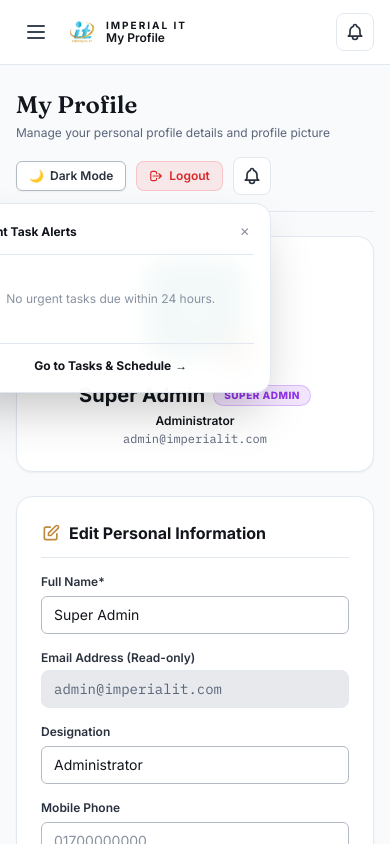
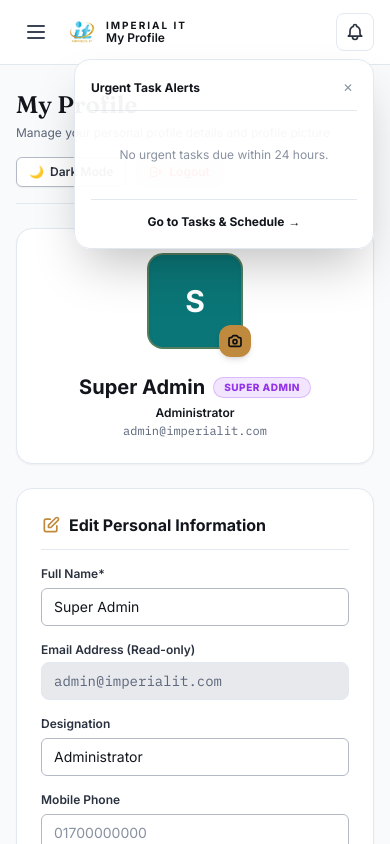
Before and after one commit to hisam84/client-registry, a Next.js app: page /profile in a window 390 px wide. Both pictures are taken after a click on the button 355 px from the left and 32 px from the top of the page. Shown: the top 844 px of the page. Built offline with nearby package versions, Linux system fonts and the light colour scheme; no server answers; the database is empty.

Commit message:
fix-mobile-notification-bell-and-dropdown-alignment

```diff
--- a/src/components/SidebarLayout.tsx
+++ b/src/components/SidebarLayout.tsx
@@ -27,6 +27,7 @@ export function SidebarLayout({
   const [showNotifPopover, setShowNotifPopover] = useState(false);
   const [urgentTasks, setUrgentTasks] = useState<any[]>([]);
   const notifRef = useRef<HTMLDivElement>(null);
+  const mobileNotifRef = useRef<HTMLDivElement>(null);
 
   const pathname = usePathname();
   const router = useRouter();
@@ -82,7 +83,10 @@ export function SidebarLayout({
 
   useEffect(() => {
     function handleClickOutside(e: MouseEvent) {
-      if (notifRef.current && !notifRef.current.contains(e.target as Node)) {
+      const target = e.target as Node;
+      const isOutsideDesktop = !notifRef.current || !notifRef.current.contains(target);
+      const isOutsideMobile = !mobileNotifRef.current || !mobileNotifRef.current.contains(target);
+      if (isOutsideDesktop && isOutsideMobile) {
         setShowNotifPopover(false);
       }
     }
@@ -214,7 +218,7 @@ export function SidebarLayout({
 
         <div className="flex items-center gap-2">
           {/* Mobile Notification Bell */}
-          <div className="relative">
+          <div className="relative md:hidden" ref={mobileNotifRef}>
             <button
               onClick={() => setShowNotifPopover(!showNotifPopover)}
               className="relative p-2 rounded-lg text-slate-700 dark:text-slate-300 hover:bg-slate-100 dark:hover:bg-slate-800 border border-slate-200 dark:border-slate-800 transition-colors"
@@ -229,6 +233,90 @@ export function SidebarLayout({
                 </span>
               )}
             </button>
+
+            {showNotifPopover && (
+              <div className="absolute right-0 top-full mt-2 z-50 w-[300px] sm:w-[340px] rounded-2xl border border-slate-200 dark:border-slate-800 bg-white/95 dark:bg-slate-900/95 p-4 shadow-2xl backdrop-blur-md animate-in fade-in slide-in-from-top-2 duration-150">
+                <div className="flex items-center justify-between border-b border-slate-200 dark:border-slate-800 pb-2.5 mb-3">
+                  <h3 className="text-xs font-bold text-slate-900 dark:text-slate-100 flex items-center gap-1.5">
+                    <span>Urgent Task Alerts</span>
+                    {urgentCount > 0 && (
+                      <span className="bg-red-500/10 text-red-600 dark:text-red-400 text-[10px] px-1.5 py-0.5 rounded font-mono font-bold">
+                        {urgentCount}
+                      </span>
+                    )}
+                  </h3>
+                  <button
+                    onClick={() => setShowNotifPopover(false)}
+                    className="text-xs text-slate-400 hover:text-slate-600 dark:hover:text-slate-200 p-1 rounded-md"
+                  >
+                    ✕
+                  </button>
+                </div>
+
+                {urgentCount === 0 ? (
+                  <div className="py-6 text-center text-xs text-slate-400">
+                    No urgent tasks due within 24 hours.
+                  </div>
+                ) : (
+                  <div className="space-y-2.5 max-h-72 overflow-y-auto pr-1">
+                    {urgentTasks.map((t) => {
+                      const due = new Date(t.dueDate);
+                      const now = new Date();
+                      const diffMs = due.getTime() - now.getTime();
+                      const isOverdue = diffMs < 0;
+                      const instName = t.institution?.instituteName || t.institutionName || "General Task";
+
+                      return (
+                        <div
+                          key={t.id}
+                          className="p-3 rounded-xl border border-slate-100 dark:border-slate-800/80 bg-slate-50/80 dark:bg-slate-950/80 flex items-start justify-between gap-2 shadow-xs"
+                        >
+                          <div className="min-w-0 flex-1">
+                            <div className="flex items-center gap-1.5">
+                              <span className="text-xs font-bold text-slate-900 dark:text-slate-100 truncate">
+                                {t.title}
+                              </span>
+                            </div>
+                            <span className="text-[11px] text-brass-600 dark:text-brass-400 font-medium block truncate mt-0.5">
+                              {instName}
+                            </span>
+                            <span
+                              className={`text-[10px] font-semibold block mt-1 ${
+                                isOverdue
+                                  ? "text-red-500 font-bold"
+                                  : "text-amber-600 dark:text-amber-400"
+                              }`}
+                            >
+                              {isOverdue ? "Overdue" : "Due soon"}:{" "}
+                              {due.toLocaleTimeString([], { hour: "2-digit", minute: "2-digit" })}
+                            </span>
+                          </div>
+
+                          <button
+                            onClick={() => handleQuickComplete(t.id)}
+                            className="px-2.5 py-1 bg-emerald-500/10 text-emerald-600 dark:text-emerald-400 border border-emerald-500/20 text-xs font-semibold rounded-lg hover:bg-emerald-500/20 transition-colors shrink-0"
+                            title="Mark task completed"
+                          >
+                            Complete
+                          </button>
+                        </div>
+                      );
+                    })}
+                  </div>
+                )}
+
+                <div className="mt-3 pt-2 border-t border-slate-200 dark:border-slate-800 text-center">
+                  <Link
+                    href="/tasks"
+                    onClick={() => setShowNotifPopover(false)}
+                    className="text-xs font-bold text-brass-600 dark:text-brass-400 hover:underline inline-flex items-center gap-1"
+                  >
+                    <span>Go to Tasks & Schedule</span>
+                    <span>→</span>
+                  </Link>
+                </div>
+              </div>
+            )}
           </div>
 
           {onAddTaskClick && (
@@ -511,8 +599,8 @@ export function SidebarLayout({
                 <span>Logout</span>
               </button>
 
-              {/* Notification Bell in Main Page Header - FAR RIGHT */}
-              <div className="relative" ref={notifRef}>
+              {/* Notification Bell in Main Page Header - DESKTOP ONLY */}
+              <div className="relative hidden md:block" ref={notifRef}>
                 <button
                   onClick={() => setShowNotifPopover((prev) => !prev)}
                   className="relative p-2 rounded-lg text-slate-700 dark:text-slate-300 hover:bg-slate-200/60 dark:hover:bg-slate-800 border border-slate-200 dark:border-slate-800 bg-white dark:bg-slate-900 transition-colors shadow-xs"
```
